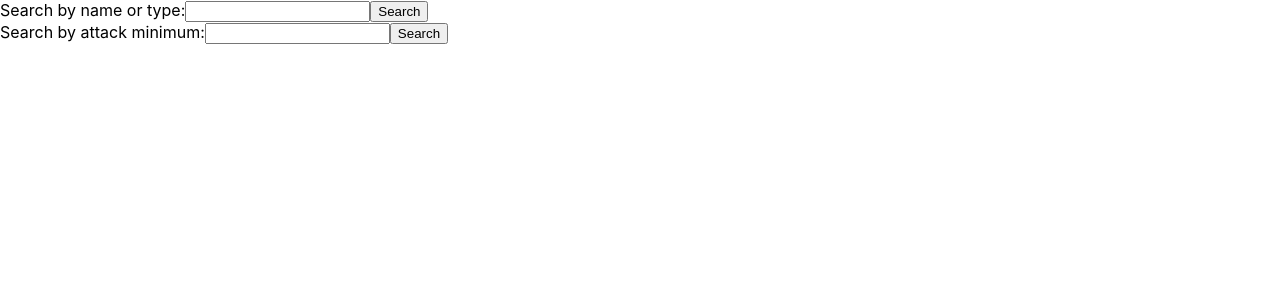
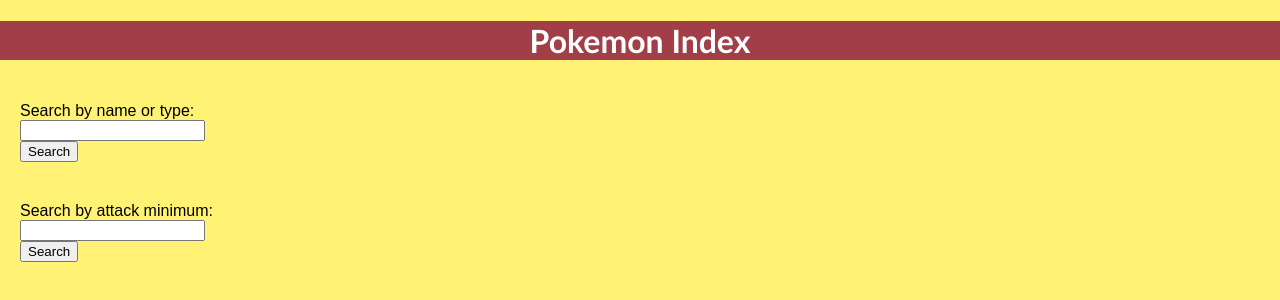
Before and after one commit to jaimekinsley/pokedex, a React (Create React App) app: page /1/1 in a window 1280 px wide. Shown: the top 300 px of the page. Built offline with nearby package versions, Linux system fonts and the light colour scheme.

Commit message:
added some CSS and header

```diff
--- a/src/App.css
+++ b/src/App.css
@@ -1,38 +1,38 @@
-.App {
+body {
+  background: #FFF275;
+}
+
+.header{
+  background-color: #A23E48;
+}
+
+body{
+  font-family: Arial, Helvetica, sans-serif
+}
+
+h1 {
+  color: white;
+  font-family: 'Gill Sans', 'Gill Sans MT', Calibri, 'Trebuchet MS', sans-serif;
   text-align: center;
 }
 
-.App-logo {
-  height: 40vmin;
-  pointer-events: none;
+.search-name, .search-attack {
+  display: flex;
+  flex-direction: column;
+  justify-content: flex-start;
+  align-items: flex-start;
+  width: 40%;
+  padding: 20px;
+
 }
 
-@media (prefers-reduced-motion: no-preference) {
-  .App-logo {
-    animation: App-logo-spin infinite 20s linear;
-  }
+.poke-card {
+  display: grid;
+  grid-template-columns: 20% 20% 20%;
+  grid-template-rows: 20% 20% 20% 20%;
 }
 
-.App-header {
-  background-color: #282c34;
-  min-height: 100vh;
-  display: flex;
-  flex-direction: column;
-  align-items: center;
-  justify-content: center;
-  font-size: calc(10px + 2vmin);
-  color: white;
+.poke-item {
+  width: 200px;
+  border: 1px solid black;
 }
-
-.App-link {
-  color: #61dafb;
-}
-
-@keyframes App-logo-spin {
-  from {
-    transform: rotate(0deg);
-  }
-  to {
-    transform: rotate(360deg);
-  }
-}
--- a/src/App.js
+++ b/src/App.js
@@ -1,6 +1,7 @@
 import React, { Component } from 'react';
 import request from 'superagent';
-
+import Header from './Header.js'
+import "./App.css";
 
 export default class App extends Component {
 state = {
@@ -8,17 +9,19 @@
   data: [],
 }
 
+    // gets the value of input as it is typed in the input field
   handleChange = (event) => {
-    // gets the value of input
     const value = event.target.value;
     this.setState({ searchQuery: value });
   }
 
+  // On click, this searches the pokemon API for what has been entered into the input field
   handleClick = async () => {
     const fetchedData = await request.get(`https://alchemy-pokedex.herokuapp.com/api/pokedex?pokemon=${this.state.searchQuery}`);
     this.setState({ data: fetchedData.body.results });
   }
 
+  // On click, this fetches everything in the pokemon API, filters the results for anything in the attack property that is greater or equal to the user's input
   handleAttackClick = async () => {
     const fetchedData = await request.get(`https://alchemy-pokedex.herokuapp.com/api/pokedex`);
     const attackData = fetchedData.body.results.filter((e) => {
@@ -35,22 +38,25 @@
   render() {
     return (
       <div>
-
-        <div className='searchName'>
+        <Header/>
+{/* this creates the search input and button */}
+        <div className='search-name'>
         Search by name or type:
        <input onChange={this.handleChange}/>
        <button onClick={this.handleClick}>Search</button>
        </div>
 
-      <div className='searchAttack'>
+{/* this creates the search attack input and button */}
+      <div className='search-attack'>
         Search by attack minimum:
       <input onChange={this.handleChange}/>
        <button onClick={this.handleAttackClick}>Search</button>
       </div>
 
 
-
-             <div>
+{/* This renders a pokemon card */}
+             <div className="poke-list">
+             <div classname="poke-card">
              {
                  this.state.data.map(data => {
                  return <>
@@ -63,6 +69,7 @@
                  })
              }
             </div>
+            </div>
 
 
        </div>
--- /dev/null
+++ b/src/Header.js
@@ -0,0 +1,11 @@
+import React, { Component } from 'react'
+
+export default class Header extends Component {
+    render() {
+        return (
+            <div className="header">
+            <h1>Pokemon Index</h1>
+            </div>
+        )
+    }
+}
```
